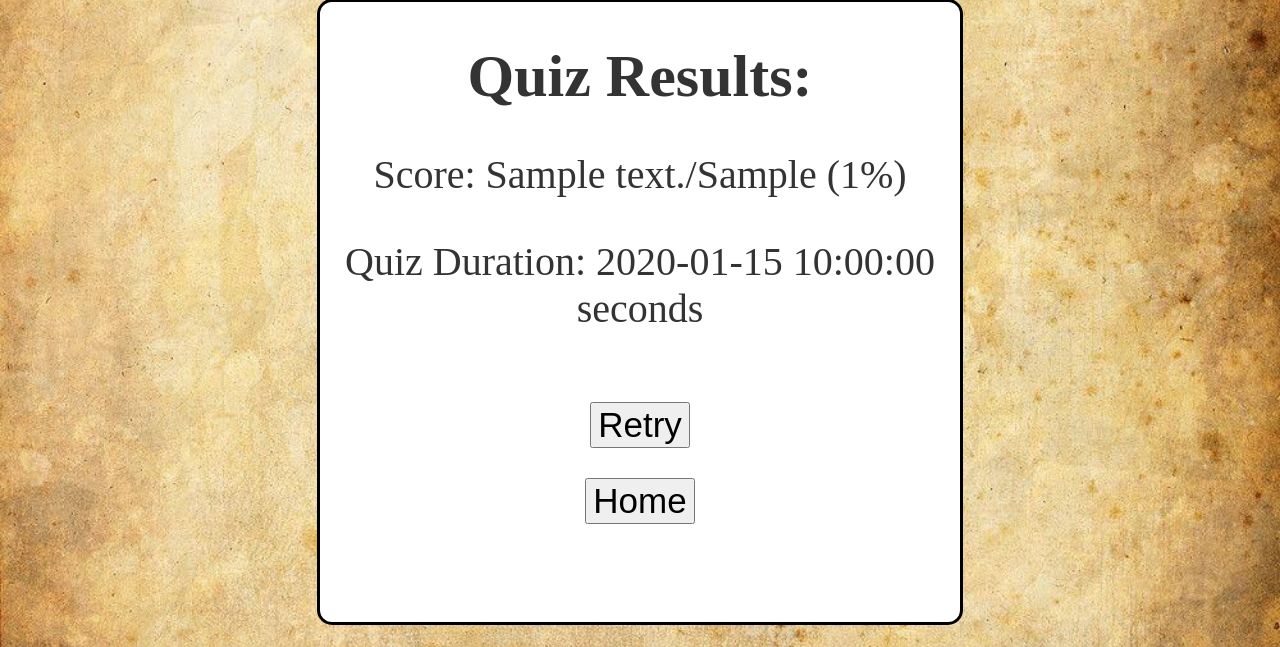
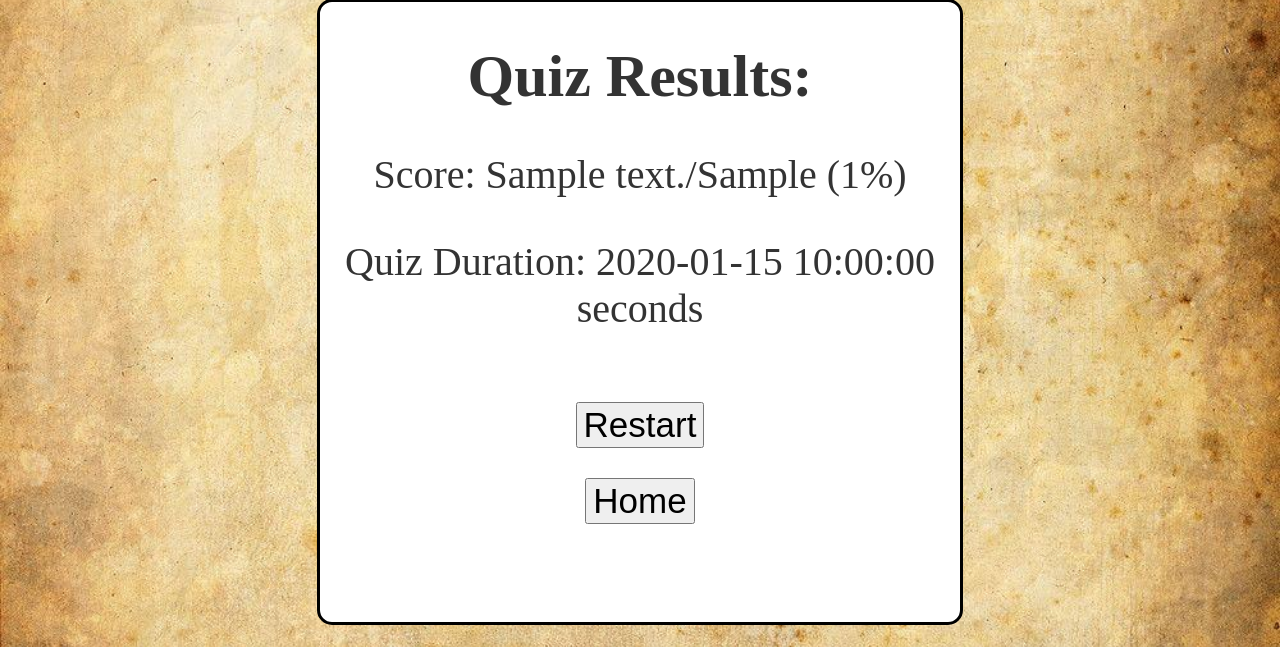
Before and after one commit to jhuston29/country_quiz, a Flask app: template templates/finished.html in a window 1280 px wide. Shown: the part 88-735 px from the top of the page. Run offline with Flask 2, Linux system fonts and the light colour scheme; the template is opened without the code that fills it: most values are stand-ins (such as "Sample title", 1, 10 or a date in 2020).

Commit message:
Changed name to restart button

```diff
--- a/templates/finished.html
+++ b/templates/finished.html
@@ -12,7 +12,7 @@
             <h1>Quiz Results:</h1>
             <p>Score: {{ correct_answers }}/{{ quiz_len }} ({{ percentage }}%)</p>
             <p>Quiz Duration: {{ elapsed_time }} seconds</p>
-            <button type="submit" name="retry_btn">Retry</button><br>
+            <button type="submit" name="retry_btn">Restart</button><br>
             <input name="retry" id="retry" type="hidden">
             <button type="button" name="home" onclick=document.location.href="/">Home</button>
         </form>
```
